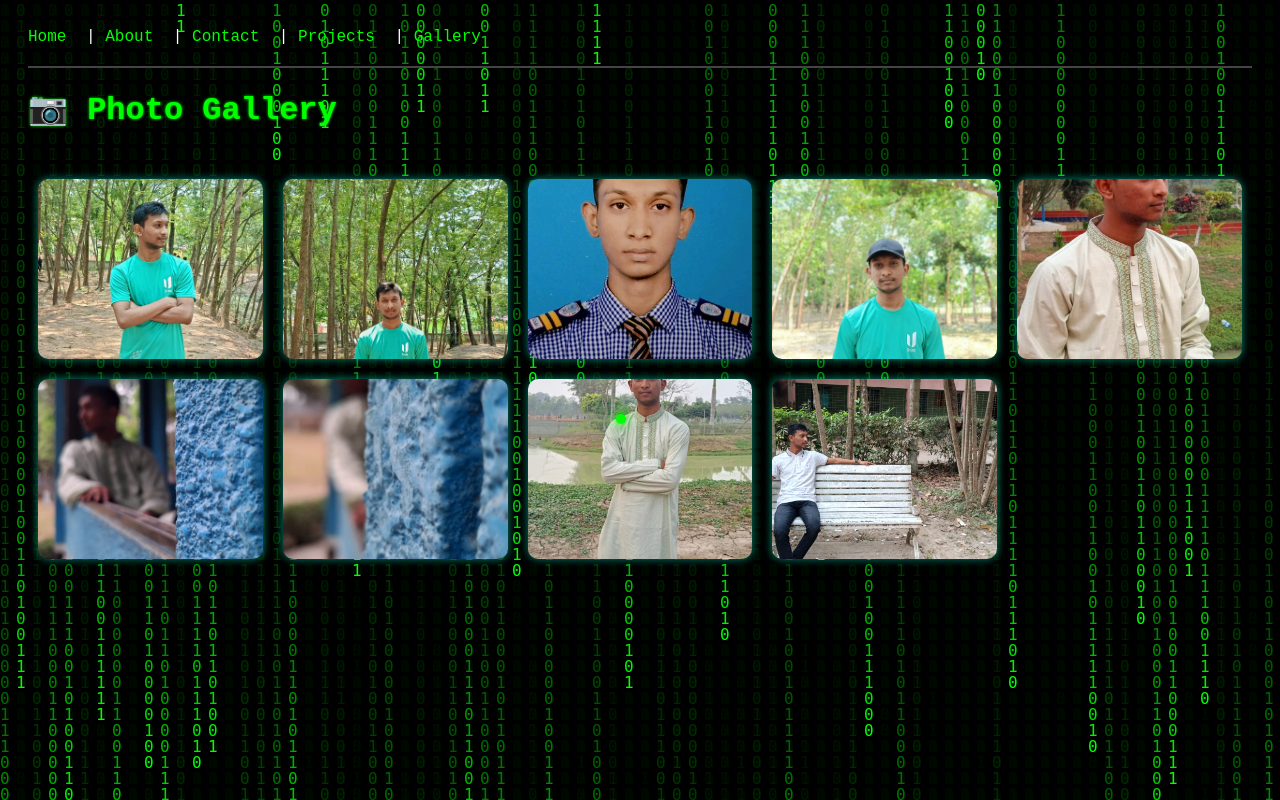
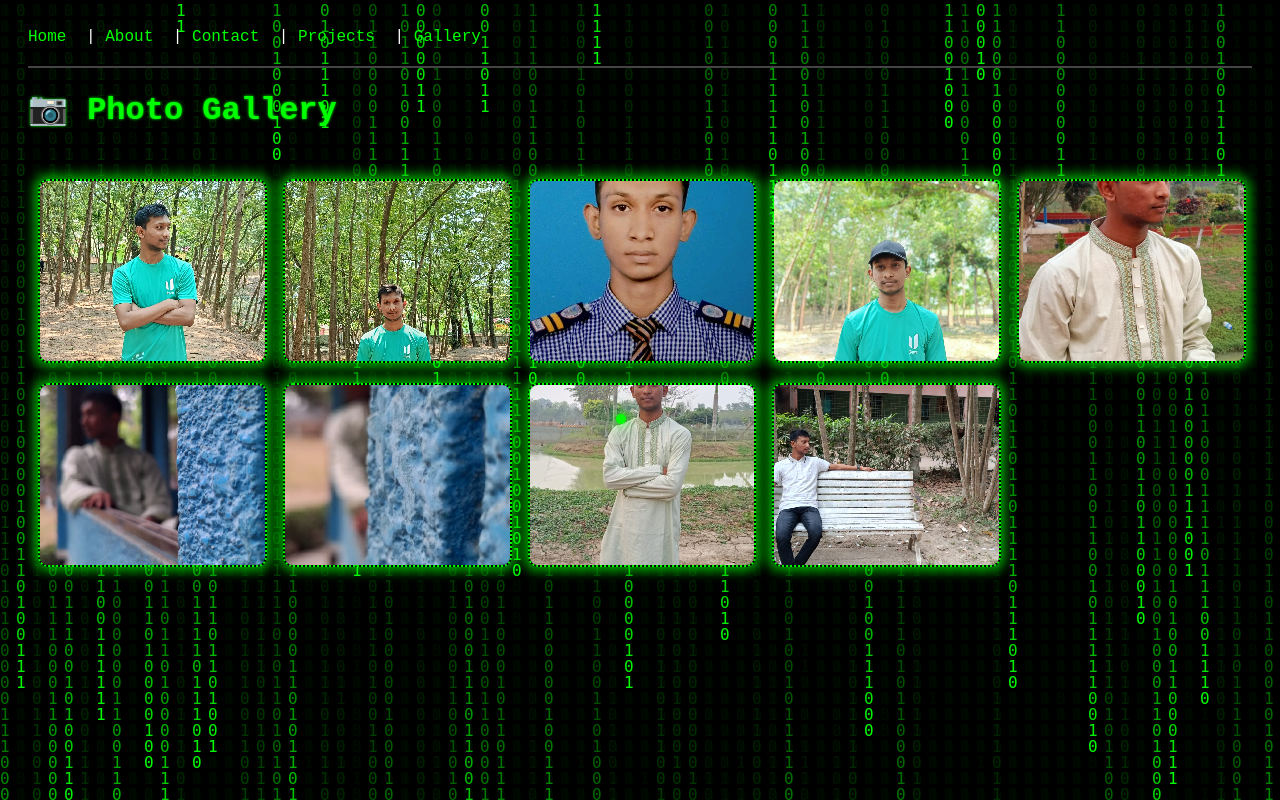
Before and after one commit to Shahriark369/ShahriarKabir, a Flask app: page /gallery in a window 1280 px wide. Run offline with Flask 2, Linux system fonts and the light colour scheme.

Commit message:
Update style.css

```diff
--- a/static/style.css
+++ b/static/style.css
@@ -234,6 +234,7 @@ hr {
     from { opacity: 0; transform: translateY(30px); }
     to { opacity: 1; transform: translateY(0); }
 }
+
 .gallery-grid {
     display: grid;
     grid-template-columns: repeat(auto-fit, minmax(220px, 1fr));
@@ -247,13 +248,17 @@ hr {
     height: 180px;
     object-fit: cover;
     border-radius: 10px;
-    box-shadow: 0 0 8px #00ffcc88;
-    transition: transform 0.3s ease;
+    box-shadow: 0 0 12px 4px #00ff00aa;
+    image-rendering: pixelated;
+    border: 2px dotted #00ff00;
+    transition: transform 0.3s ease, box-shadow 0.3s ease;
 }
 
 .gallery-grid img:hover {
     transform: scale(1.05);
+    box-shadow: 0 0 16px 6px #00ff88;
 }
+
 .alt-contact {
     margin-top: 30px;
     padding: 20px;
```
